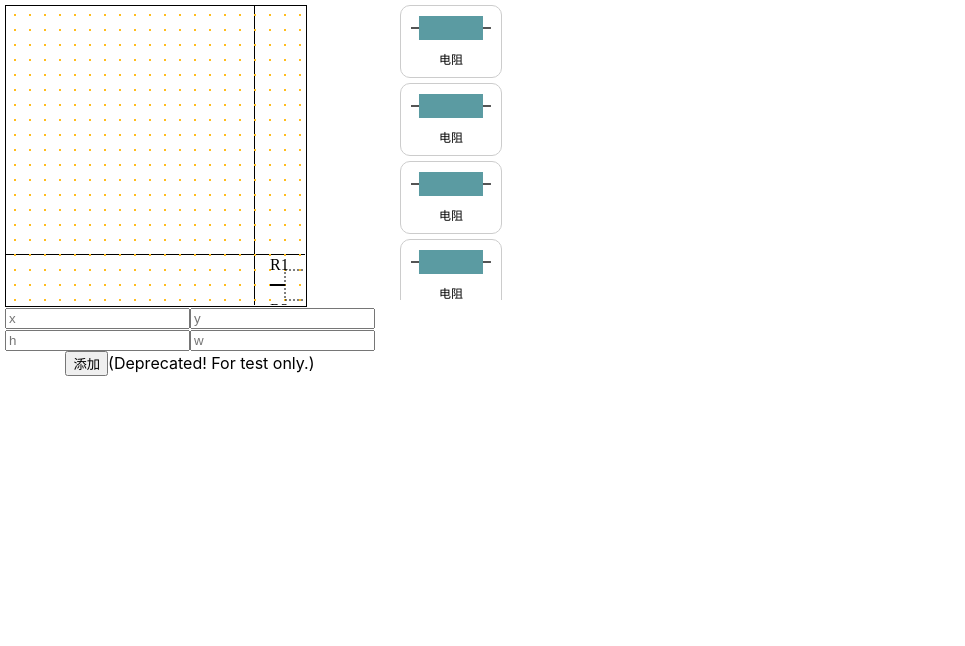
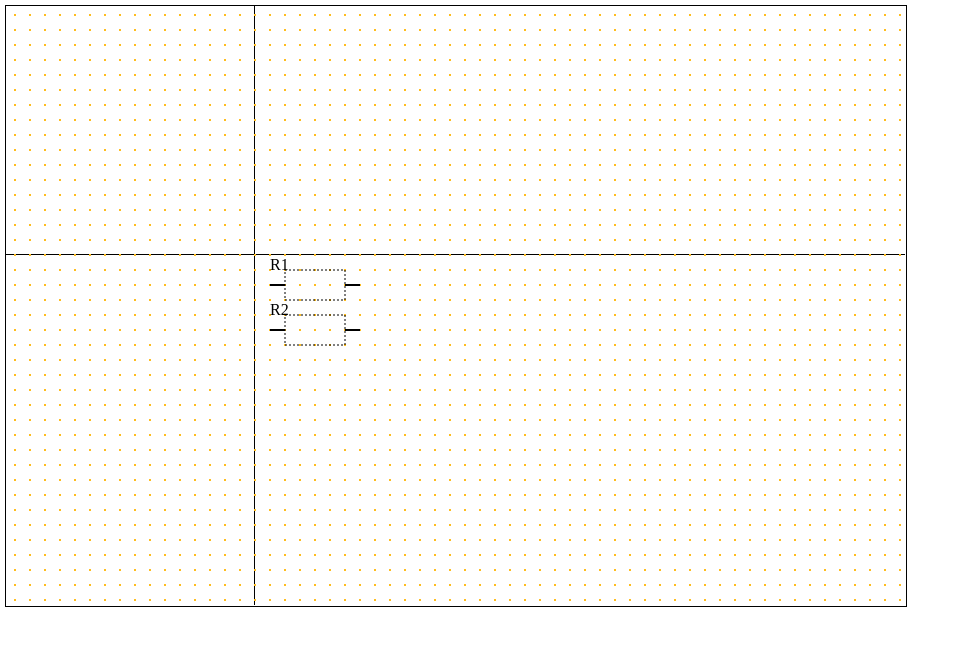
Before and after one commit to ycli0812/webeditor, a React (Create React App) app: page / in a window 1280 px wide. Shown: the top 646 px of the page, without its empty margins (0-965 px from the left). Built offline with nearby package versions, Linux system fonts and the light colour scheme.

Commit message:
add Editor and put ele set in Editor

```diff
--- a/src/App.js
+++ b/src/App.js
@@ -1,61 +1,14 @@
 import './App.css';
 
 // Components
-import Canvas from './components/Canvas';
-import ElementMenu from './components/ElementMenu';
-
-class PointerContext {
-  isWiring = false;
-  isDraggingElement = false;
-  isDraggingCanvas = false;
-  isAddingComponent = false;
-  isMultiSelecting = false;
-  isDraggingWire = false;
-
-  init() {
-    this.isWiring = false;
-    this.isDraggingElement = false;
-    this.isDraggingCanvas = false;
-    this.isAddingComponent = false;
-    this.isMultiSelecting = false;
-    this.isDraggingWire = false;
-  }
-
-  setPointerStyle() {}
-  startWiring() {}
-  startAddingComponent() {}
-  startDraggingCanvas() {}
-  startDraggingComponent() {}
-  startDraggingWire() {}
-}
+import Editor from './components/Editor';
 
 function App() {
-  /**
-   * 向元件列表中添加一个元件
-   *
-   * @param {*} id 元件id，可以传入null，函数会自动选择
-   * @param {*} detail 元件信息，示例：{x: 1, y: 1, type: 'resistor', selected: false, active: true}
-   * @return {*} 成功添加返回0，id已存在返回1
-   */
-  function addElement(id, detail) {}
-
-  /**
-   * 从元件列表中移除一个元件
-   *
-   * @param {*} id 元件id
-   * @return {*} 成功删除返回0，元件不存在返回1
-   */
-  function removeElement(id) {}
   return (
     <div className="App">
-      <Canvas
-        canvasWidth={300}
-        canvasHeight={300}
-        elementSet={{}}
-        addElement={addElement}
-        removeElement={removeElement}
+      <Editor
+        designUrl={'url_str'}
       />
-      <ElementMenu />
     </div>
   );
 }
--- a/src/components/Canvas/index.js
+++ b/src/components/Canvas/index.js
@@ -11,14 +11,14 @@ import { Resistor } from '../Element';
 
 function Canvas(props) {
     const {
-        canvasWidth,        // 画布宽度（像素）
-        canvasHeight        // 画布高度（像素）
+        canvasWidth,            // 画布宽度（像素）
+        canvasHeight,           // 画布高度（像素）
+        elementSet,             // 元件集合
+        pointerStatus,          // 光标状态，Canvas只需要判断是否正在进行Canvas之外的操作
+        onPointerStatusChange,  // 改变父组件中的光标状态
+        onUpdateElementSet      // 更新父组件元件集合
     } = props;
 
-    const [elementSet, setElementSet] = useState({
-        'R1': {x: 1, y: 1, type: 'resistor', selected: false, active: true},
-        'R2': {x: 1, y: 4, type: 'resistor', selected: false, active: true}
-    });
     const [zoom, setZoom] = useState(3);
     const [gridX, setGridX] = useState(250); // grid坐标系原点相对canvas的x像素偏移
     const [gridY, setGridY] = useState(250); // grid坐标系原点相对canvas的y像素偏移
@@ -123,21 +123,6 @@ function Canvas(props) {
     }
 
     /**
-     * 处理表单提交事件，添加元件
-     *
-     * @param {*} ev 事件实例
-     * @deprecated
-     */
-    function handleFormSubmit(ev) {
-        ev.preventDefault();
-        // const [{value:x}, {value:y}, {value:h}, {value:w}] = ev.target;
-        // let newElementList = [...elementSet];
-        // newElementList.push({ x: x, y: y, h: h, w: w });
-        // setElementList(newElementList);
-        console.log('This form has been deprecated.');
-    }
-
-    /**
      * 元件位置改变的回调
      *
      * @param {*} id 元件id
@@ -152,7 +137,7 @@ function Canvas(props) {
         let updatedElementSet = {...elementSet};
         updatedElementSet[id].x = x;
         updatedElementSet[id].y = y;
-        setElementSet(updatedElementSet);
+        onUpdateElementSet(updatedElementSet);
     }
 
     function handleElementSelect(id, state) {
@@ -166,7 +151,7 @@ function Canvas(props) {
         }
         updatedElementSet[id].selected = state;
         updatedElementSet[id].active = true;
-        setElementSet(updatedElementSet);
+        onUpdateElementSet(updatedElementSet);
     }
 
     // 渲染元件组件
@@ -214,17 +199,6 @@ function Canvas(props) {
                     width={canvasWidth}>
                 </canvas>
             </div>
-
-            <form id='add-form' onSubmit={handleFormSubmit}>
-                <input name='x' placeholder='x' type='number' />
-                <input name='y' placeholder='y' type='number' />
-                <br />
-                <input name='h' placeholder='h' type='number' />
-                <input name='w' placeholder='w' type='number' />
-                <br />
-                <input type='submit' value='添加' />
-                <span>(Deprecated! For test only.)</span>
-            </form>
         </div>
     );
 }
--- /dev/null
+++ b/src/components/Editor/index.js
@@ -0,0 +1,70 @@
+import React, { useState, useEffect } from 'react';
+import ReactDOM from 'react-dom/client';
+
+// Style
+
+// Component
+import Canvas from '../Canvas';
+import ElementMenu from '../ElementMenu';
+
+class PointerContext {
+    validStatus = ['default', 'dragCanvas', 'dragElement', 'adding', 'wiring'];
+    isWiring = false;
+    isDraggingElement = false;
+    isDraggingCanvas = false;
+    isAddingComponent = false;
+    isMultiSelecting = false;
+    isDraggingWire = false;
+
+    init() {
+        this.isWiring = false;
+        this.isDraggingElement = false;
+        this.isDraggingCanvas = false;
+        this.isAddingComponent = false;
+        this.isMultiSelecting = false;
+        this.isDraggingWire = false;
+    }
+
+    // setPointerStyle() { }
+    // startWiring() { }
+    // startAddingComponent() { }
+    // startDraggingCanvas() { }
+    // startDraggingComponent() { }
+    // startDraggingWire() { }
+
+    setPointerStatus(statue, target) {}
+}
+
+function Editor(props) {
+    const [pointer, setPointer] = useState(new PointerContext);
+    const [elementSet, setElementSet] = useState({
+        'R1': {x: 1, y: 1, type: 'resistor', selected: false, active: true},
+        'R2': {x: 1, y: 4, type: 'resistor', selected: false, active: true}
+    });
+
+    function updatedElementSet(newSet) {
+        setElementSet(newSet);
+    }
+
+    function updatePointerStatus() {}
+
+    // 所有鼠标事件绑定在Editor上：
+    // ...
+    // 鼠标事件结束
+
+    return (
+        <div>
+            <Canvas
+                canvasWidth={900}
+                canvasHeight={600}
+                elementSet={elementSet}
+                pointerStatus={'default'}
+                onUpdateElementSet={updatedElementSet}
+                onPointerStatusChange={updatePointerStatus}
+            />
+            {/* <ElementMenu /> */}
+        </div>
+    );
+}
+
+export default Editor;
```
